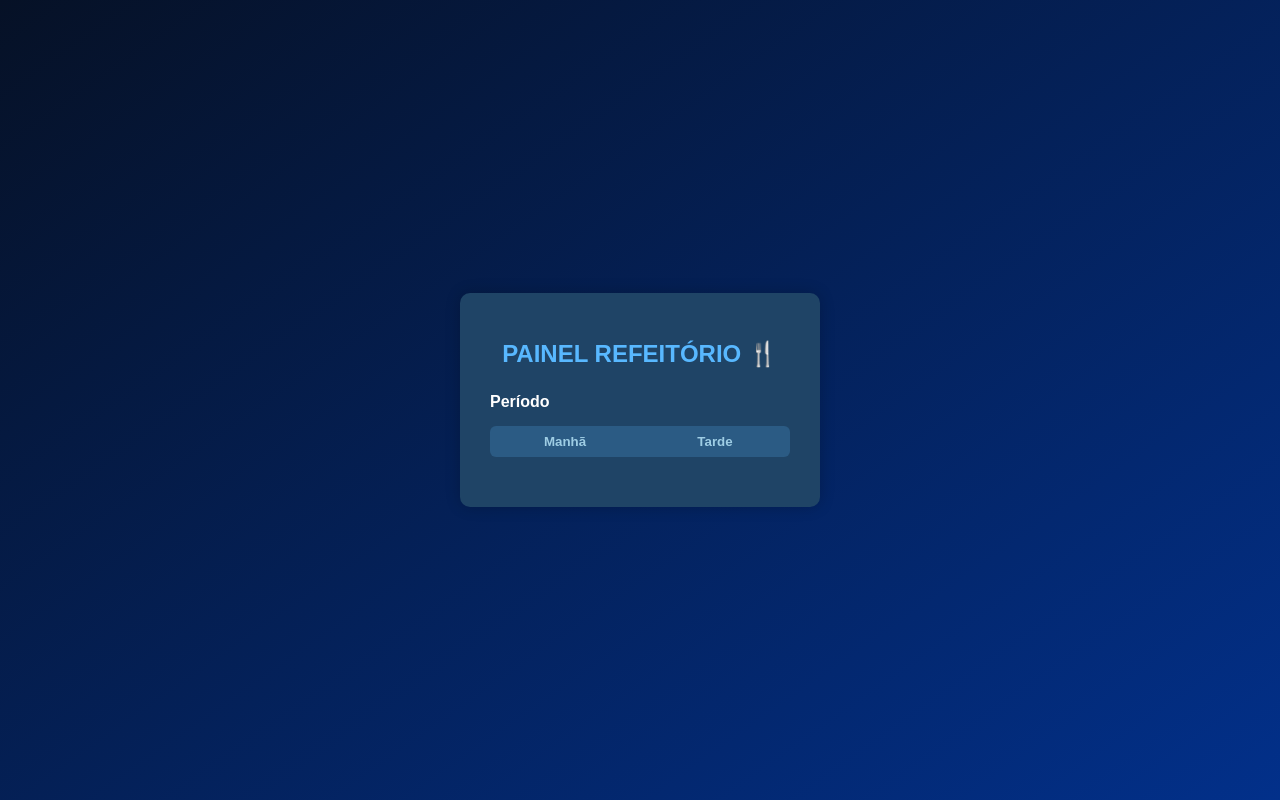
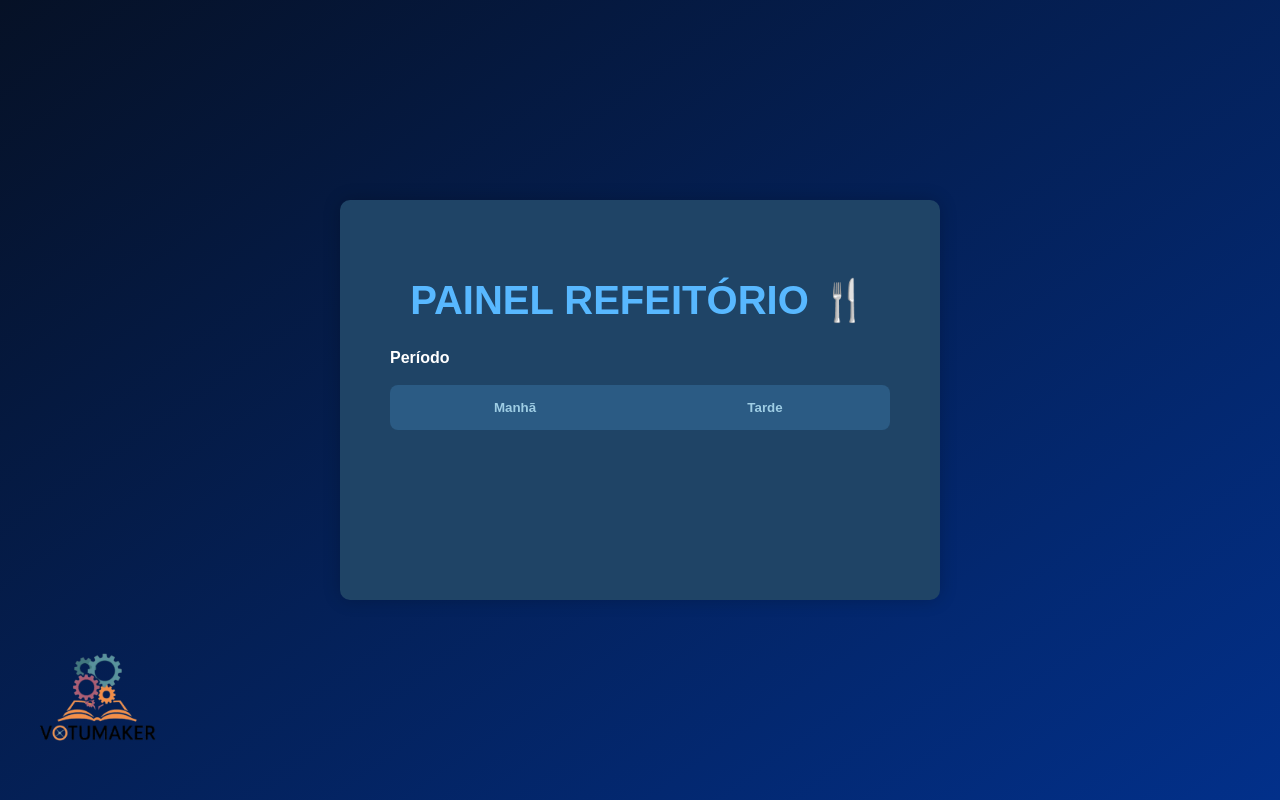
Before and after one commit to JoseLeandroAC/PARA_FEBRACE, a Flask app: template templates/teste_cozinha.html in a window 1280 px wide. Run offline with Flask 3, Linux system fonts and the light colour scheme; the template is opened without the code that fills it, so the values that code supplies are empty; some libraries are stand-ins or nearby versions.

Commit message:
Painel cozinha
iniciado já

```diff
--- a/templates/Página_inicial.html
+++ b/templates/Página_inicial.html
@@ -4,7 +4,7 @@
 <head>
   <meta charset="UTF-8" />
   <meta name="viewport" content="width=device-width, initial-scale=1.0" />
-  <title>Botão Animado</title>
+  <title>Página Inicial</title>
   <style>
     /* Fundo com gradiente */
     body {
--- a/templates/teste_cozinha.html
+++ b/templates/teste_cozinha.html
@@ -18,24 +18,25 @@
 
         .container {
             background-color: #1f4466;
-            padding: 30px;
+            padding: 50px;
             border-radius: 10px;
-            box-shadow: 0 0 15px rgba(0, 0, 0, 0.2);
-            width: 300px;
+            box-shadow: 0 0 18px rgba(0, 0, 0, 0.2);
+            width: 500px;
+            height: 300px;
             text-align: center;
             overflow: hidden;
         }
 
         h1 {
             color: #58b8ff;
-            font-size: 1.5rem;
+            font-size: 2.5rem;
             margin-bottom: 25px;
         }
 
         .periodo {
             color: white;
             text-align: left;
-            margin-bottom: 15px;
+            margin-bottom: 18px;
             font-weight: 600;
         }
 
@@ -43,14 +44,14 @@
             display: flex;
             justify-content: space-between;
             background-color: #2b5b84;
-            border-radius: 6px;
+            border-radius: 8px;
             overflow: hidden;
-            margin-bottom: 20px;
+            margin-bottom: 28px;
         }
 
         .botoes-periodo button {
             flex: 1;
-            padding: 8px 0;
+            padding: 15px 0;
             border: none;
             background: none;
             color: #9ecde4;
@@ -72,7 +73,7 @@
         .turmas {
             display: none;
             flex-direction: column;
-            gap: 10px;
+            gap: 15px;
             opacity: 0;
             transform: translateY(10px);
             transition: opacity 0.4s ease, transform 0.4s ease;
@@ -81,7 +82,7 @@
         .turma {
             background-color: #2b5b84;
             color: #fff;
-            padding: 10px 15px;
+            padding: 18px 22px;
             border-radius: 6px;
             display: flex;
             justify-content: space-between;
@@ -95,7 +96,7 @@
         }
 
         .seta {
-            font-size: 1.2em;
+            font-size: 1.4em;
         }
 
         /* Quando ativo */
@@ -103,6 +104,17 @@
             display: flex;
             opacity: 1;
             transform: translateY(0);
+        }
+
+        .logo {
+            position: absolute;
+            bottom: 8px;
+            left: 8px;
+            width: 180px;
+        }
+
+        .img {
+            width: 180%;
         }
     </style>
 </head>
@@ -118,13 +130,19 @@
             <button id="tardeBtn">Tarde</button>
         </div>
 
+        <img src="imagens/logoo.png" class="logo" alt="VOTU">
+
         <!-- Turmas da manhã -->
         <div id="manha" class="turmas">
-            <div class="turma">6º A - EM <span class="seta">→</span></div>
-            <div class="turma">6º B - EM <span class="seta">→</span></div>
-            <div class="turma">7º B - EM <span class="seta">→</span></div>
-            <div class="turma">8º B - EM <span class="seta">→</span></div>
-            <div class="turma">9º B - EM <span class="seta">→</span></div>
+            <div class="turma">1º ANO - EFI <span class="seta">→</span></div>
+            <div class="turma">2º ANO - EFI <span class="seta">→</span></div>
+            <div class="turma">3º ANO - EFI <span class="seta">→</span></div>
+            <div class="turma">4º ANO - EFI <span class="seta">→</span></div>
+            <div class="turma">5º ANO - EFI <span class="seta">→</span></div>
+            <div class="turma">9º A - EFII <span class="seta">→</span></div>
+            <div class="turma">1º A/B - EM <span class="seta">→</span></div>
+            <div class="turma">2º A/B - EM <span class="seta">→</span></div>
+            <div class="turma">3º - EM <span class="seta">→</span></div>
         </div>
 
         <!-- Turmas da tarde -->
@@ -133,7 +151,7 @@
             <div class="turma">6º B - Tarde <span class="seta">→</span></div>
             <div class="turma">7º A - Tarde <span class="seta">→</span></div>
             <div class="turma">8º A - Tarde <span class="seta">→</span></div>
-            <div class="turma">9º B - Tarde <span class="seta">→</span></div>
+            <div class="turma">9º A - Tarde <span class="seta">→</span></div>
         </div>
     </div>
 
```
